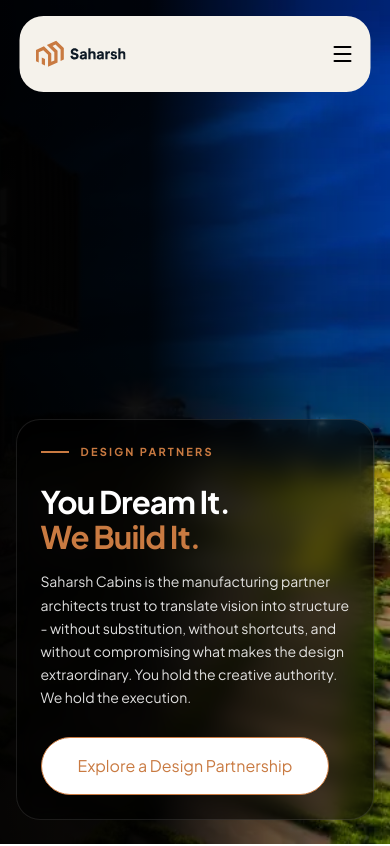
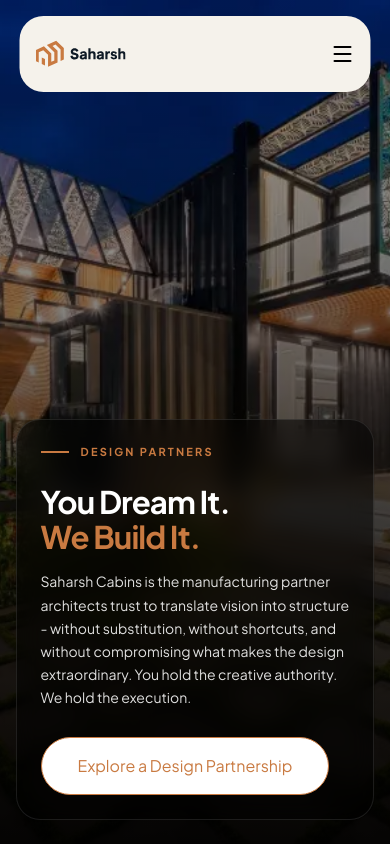
Before and after one commit to saharshcabins/saharshweb, a Next.js app: page /partners/architects in a window 390 px wide. Shown: the top 846 px of the page. Built offline with nearby package versions, Linux system fonts and the light colour scheme.

Commit message:
Fix partner page hero sections on mobile
- Replace Unsplash external URL with local lakeside-cabin asset on global alliances
- Add mobile gradient override (to bottom) on all three partner pages
  so the photo fills the screen properly behind bottom-anchored text

```diff
--- a/src/app/partners/architects/architects.module.css
+++ b/src/app/partners/architects/architects.module.css
@@ -741,6 +741,13 @@
     min-height: 100svh;
   }
 
+  .heroBg {
+    background-image:
+      linear-gradient(to bottom, rgba(0, 0, 0, 0.3) 0%, rgba(0, 0, 0, 0.5) 40%, rgba(0, 0, 0, 0.85) 75%, rgba(0, 0, 0, 0.97) 100%),
+      url('/assets/products/qbinn-tusker/main.webp');
+    background-position: center center;
+  }
+
   .heroContent {
     max-width: 100%;
     width: 100%;
--- a/src/app/partners/developers/developers.module.css
+++ b/src/app/partners/developers/developers.module.css
@@ -741,6 +741,13 @@
     min-height: 100svh;
   }
 
+  .heroBg {
+    background-image:
+      linear-gradient(to bottom, rgba(0, 0, 0, 0.3) 0%, rgba(0, 0, 0, 0.5) 40%, rgba(0, 0, 0, 0.85) 75%, rgba(0, 0, 0, 0.97) 100%),
+      url('/assets/products/marketing-office/main.webp');
+    background-position: center center;
+  }
+
   .heroContent {
     max-width: 100%;
     width: 100%;
--- a/src/app/partners/global-alliances/global-alliances.module.css
+++ b/src/app/partners/global-alliances/global-alliances.module.css
@@ -46,10 +46,9 @@
   inset: 0;
   background-image:
     linear-gradient(to right, rgba(0, 0, 0, 0.98) 0%, rgba(0, 0, 0, 0.95) 40%, rgba(0, 0, 0, 0.5) 60%, rgba(0, 0, 0, 0.2) 80%, rgba(0, 0, 0, 0) 100%),
-    url('https://images.unsplash.com/photo-1510798831971-661eb04b3739?auto=format&fit=crop&w=2000&q=80');
+    url('/assets/products/lakeside-cabin/main.webp');
   background-size: cover;
   background-position: center right;
-  opacity: 1; /* Increased from 0.45 to let the gradient do the heavy lifting */
   pointer-events: none;
   z-index: 0;
 }
@@ -843,6 +842,13 @@
     min-height: 100svh;
   }
 
+  .heroBg {
+    background-image:
+      linear-gradient(to bottom, rgba(0, 0, 0, 0.3) 0%, rgba(0, 0, 0, 0.5) 40%, rgba(0, 0, 0, 0.85) 75%, rgba(0, 0, 0, 0.97) 100%),
+      url('/assets/products/lakeside-cabin/main.webp');
+    background-position: center center;
+  }
+
   .heroContent {
     max-width: 100%;
     width: 100%;
```
